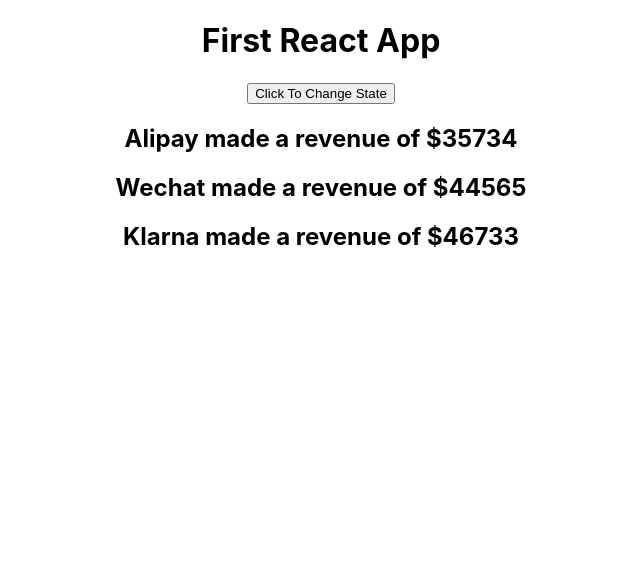
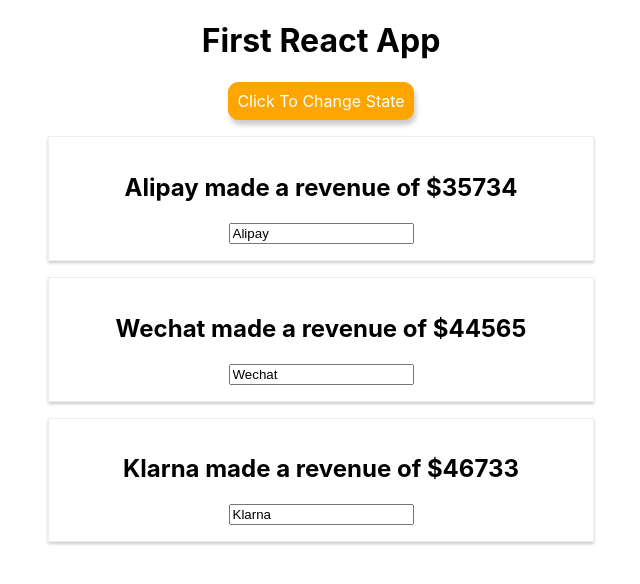
Before and after one commit to vksingh26/ReactJS, a React (Create React App) app in the folder reactapp/: page / in a window 1280 px wide. Shown: the top 584 px of the page, without its empty margins (319-959 px from the left). Built offline with nearby package versions, Linux system fonts and the light colour scheme.

Commit message:
Method Reference, two way binding

```diff
--- a/reactapp/src/App.js
+++ b/reactapp/src/App.js
@@ -11,10 +11,10 @@
         ]
     }
 
-    stateHandler = () =>{
+    stateHandler = (newName) =>{
         this.setState({
             apm: [{
-                    name: "Wechat",
+                    name: newName,
                     revenue: "$6757.34"
                 },
                 {
@@ -29,13 +29,42 @@
         })
     }
 
+    inputChangeHandler = (event) => {
+        this.setState({
+            apm: [{
+                    name: 'WeChat',
+                    revenue: "$6757.34"
+                },
+                {
+                    name: event.target.value,
+                    revenue: "$28445.65"
+                },
+                {
+                    name: "Alipay",
+                    revenue: "$34467.33"
+                }
+            ]
+        })
+    }
+
     render(){
+        const buttonStyle = {
+            backgroundColor: 'orange',
+            border: '1px solid orange',
+            font: 'inherit',
+            cursor: 'pointer',
+            padding: '8px',
+            borderRadius: '10px',
+            color: 'white',
+            boxShadow: '2px 5px 5px #ccc'
+        }
         return (
-        <div className = "App" >
+        <div className="App" >
             <h1> First React App </h1>
-            <button class="btn btn-primary" onClick={this.stateHandler} > Click To Change State </button>
+            <button style={buttonStyle} onClick={this.stateHandler.bind(this, 'Alipay!!')} > Click To Change State </button>
             <LearnReact name={this.state.apm[0].name} revenue={this.state.apm[0].revenue}></LearnReact>
-            <LearnReact name={this.state.apm[1].name} revenue={this.state.apm[1].revenue}></LearnReact>
+            <LearnReact name={this.state.apm[1].name} revenue={this.state.apm[1].revenue}
+            click={this.stateHandler.bind(this, 'APM: Alipay!!')} change={this.inputChangeHandler}></LearnReact>
             <LearnReact name={this.state.apm[2].name} revenue={this.state.apm[2].revenue}></LearnReact>
         </div>
         );
--- /dev/null
+++ b/reactapp/src/Learn_React/Learn-React.css
@@ -0,0 +1,8 @@
+.Person{
+    width: 40%;
+    margin: 16px auto;
+    border: 1px solid #eeeeee;
+    box-shadow: 0 2px 3px #cccccc;
+    padding: 16px;
+    text-align: center;
+}
--- a/reactapp/src/Learn_React/Learn-React.js
+++ b/reactapp/src/Learn_React/Learn-React.js
@@ -1,5 +1,6 @@
 // eslint-disable-next-line
 import React from 'react';
+import '../Learn_React/Learn-React.css';
 
 const learnReact = (props) => {
     // here props is nothing but the property what we are passing from app js LearnReact element.
@@ -9,8 +10,9 @@
     //below (return method) is the stateless component as its not maintaining any state
     //in the next page i.e learn-react.js has the stateful component as it maitains the state of the component.
     return (
-        <div>
-            <h2>{props.name} made a revenue of {props.revenue}</h2>
+        <div className="Person">
+            <h2 onClick={props.click}>{props.name} made a revenue of {props.revenue}</h2>
+            <input type="text" onChange={props.change} value={props.name}/>
         </div>);
 }
 
```
